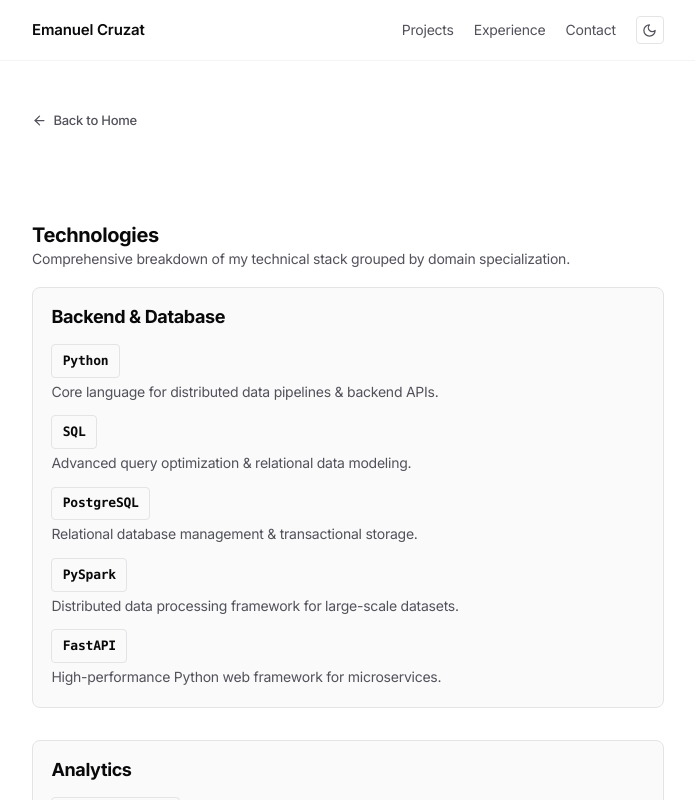
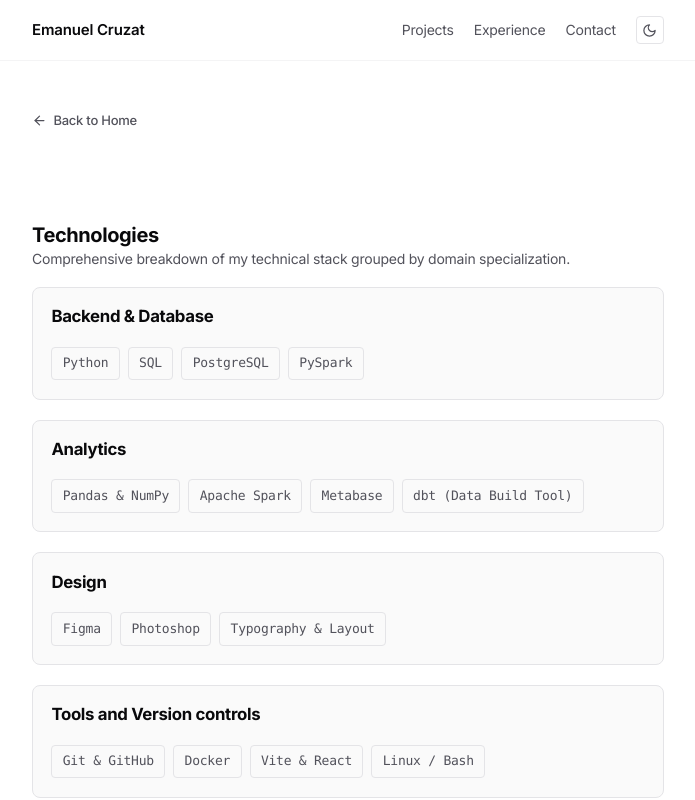
Before and after one commit to cruzatemanuel/portfolio_, a React (Vite) app: page / in a window 1280 px wide. Both pictures are taken after a click on the button "All Technologies". Shown: the top 800 px of the page, without its empty margins (292-987 px from the left). Built offline with nearby package versions, Linux system fonts and the light colour scheme.

Commit message:
feat: update project names and adjust styles for improved clarity and consistency in tests and TechnologiesPage

```diff
--- a/src/content/index.ts
+++ b/src/content/index.ts
@@ -23,7 +23,6 @@ export const portfolioContent: PortfolioData = {
     { name: 'SQL', category: 'backend-db', description: 'Advanced query optimization & relational data modeling.' },
     { name: 'PostgreSQL', category: 'backend-db', description: 'Relational database management & transactional storage.' },
     { name: 'PySpark', category: 'backend-db', description: 'Distributed data processing framework for large-scale datasets.' },
-    { name: 'FastAPI', category: 'backend-db', description: 'High-performance Python web framework for microservices.' },
 
     // Analytics
     { name: 'Pandas & NumPy', category: 'analytics', description: 'Data manipulation, aggregation, and numerical computation.' },
@@ -33,7 +32,7 @@ export const portfolioContent: PortfolioData = {
 
     // Design
     { name: 'Figma', category: 'design', description: 'Interface layout, wireframing, and component design systems.' },
-    { name: 'CSS Modules & Tokens', category: 'design', description: 'Clean monochromatic UI engineering and design tokens.' },
+    { name: 'Photoshop', category: 'design', description: 'Image editing and graphic design.' },
     { name: 'Typography & Layout', category: 'design', description: 'Geometric sans typography hierarchy and responsive grids.' },
 
     // Tools and Version controls
--- a/src/routes/TechnologiesPage.tsx
+++ b/src/routes/TechnologiesPage.tsx
@@ -26,26 +26,21 @@ export const TechnologiesPage: React.FC = () => {
           </p>
         </div>
 
-        <div style={{ display: 'flex', flexDirection: 'column', gap: '2rem' }}>
+        <div style={{ display: 'flex', flexDirection: 'column', gap: '1.25rem' }}>
           {categories.map((cat) => {
             const catTools = tools.filter((t) => t.category === cat.key);
             if (catTools.length === 0) return null;
 
             return (
               <div key={cat.key} className={styles.experienceCard}>
-                <h2 className={styles.sectionHeading} style={{ fontSize: '1.125rem', marginBottom: '0.5rem' }}>
+                <h2 className={styles.sectionHeading} style={{ fontSize: '1.05rem', marginBottom: '0.75rem' }}>
                   {cat.title}
                 </h2>
-                <div style={{ display: 'flex', flexDirection: 'column', gap: '0.75rem' }}>
+                <div className={styles.toolsBadgeGrid}>
                   {catTools.map((tool) => (
-                    <div key={tool.name} style={{ display: 'flex', flexDirection: 'column', gap: '0.2rem' }}>
-                      <div style={{ display: 'flex', alignItems: 'center', gap: '0.5rem' }}>
-                        <span className={styles.toolBadge} style={{ fontWeight: 600, color: 'var(--color-text-primary)' }}>
-                          {tool.name}
-                        </span>
-                      </div>
-                      {tool.description && <p className={styles.expDesc}>{tool.description}</p>}
-                    </div>
+                    <span key={tool.name} className={styles.toolBadge}>
+                      {tool.name}
+                    </span>
                   ))}
                 </div>
               </div>
```
Also changed, not shown: 2 other files (tests, documents, lock files or other folders).
